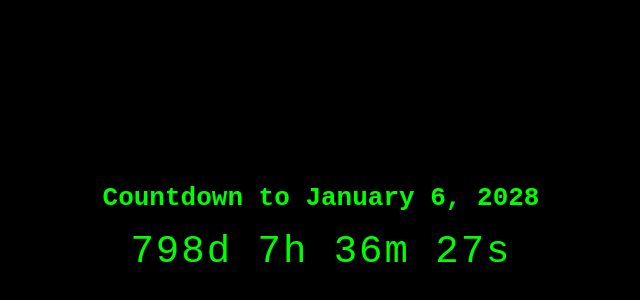
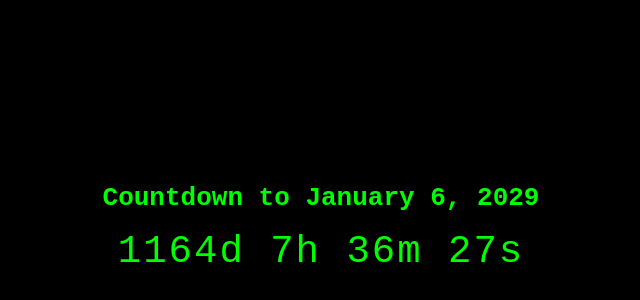
Before and after one commit to StarWarsDad/dumptrump-countdown-clock, a plain HTML site: page index.html in a window 1280 px wide. Shown: the part 188-488 px from the top of the page, without its empty margins (319-959 px from the left). Drawn offline with Linux system fonts and the light colour scheme.

Commit message:
Update index.html

```diff
--- a/index.html
+++ b/index.html
@@ -22,11 +22,11 @@
 </style>
 </head>
 <body>
-  <h1>Countdown to January 6, 2028</h1>
+  <h1>Countdown to January 6, 2029</h1>
   <div id="countdown"></div>
 
   <script>
-    const targetDate = new Date("January 6, 2028 00:00:00").getTime();
+    const targetDate = new Date("January 6, 2029 00:00:00").getTime();
 
     function updateCountdown() {
       const now = new Date().getTime();
```
